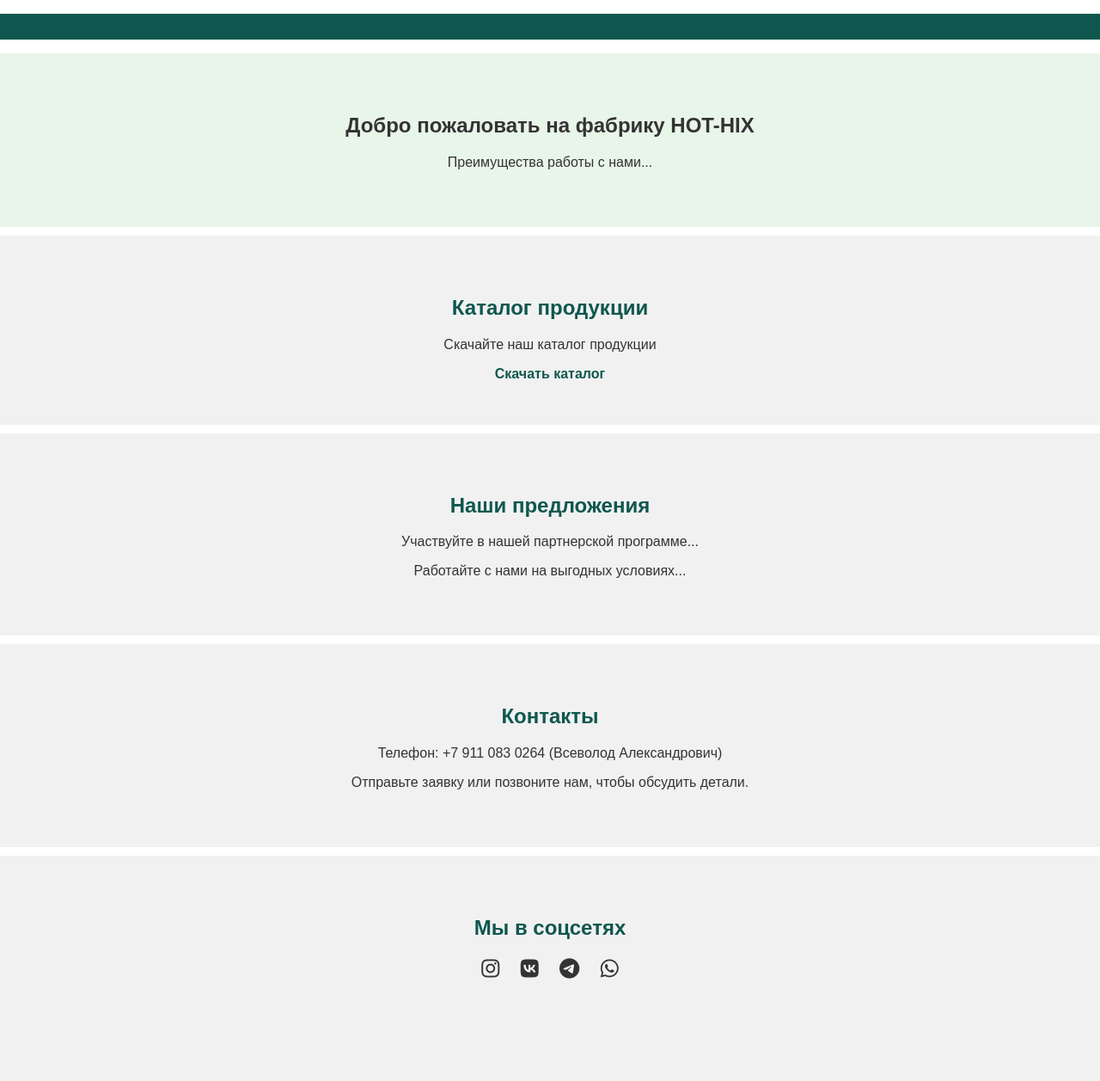
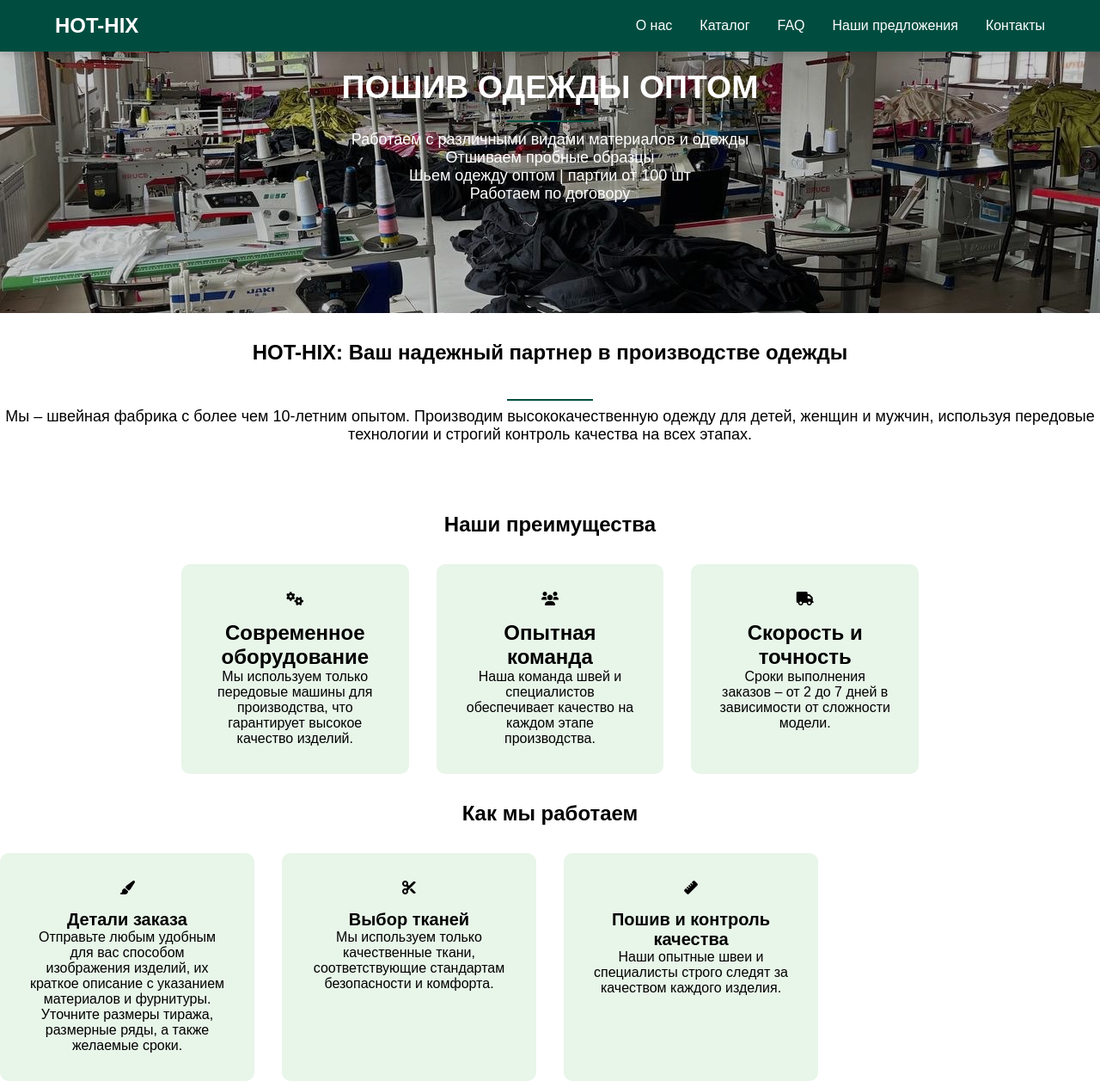
Before and after one commit to kyokoi-xd/flask-Hot-hix, a Flask app: page / in a window 1280 px wide. Shown: the whole page at 86% size. Before the commit the page ends 1138 px from the top, so only its background shows below. Run offline with Flask 3, Linux system fonts and the light colour scheme.

Commit message:
First commit

```diff
--- a/app.py
+++ b/app.py
@@ -1,4 +1,4 @@
-from flask import Flask, render_template, send_from_directory
+from flask import Flask, render_template
 
 app = Flask(__name__)
 
@@ -6,9 +6,5 @@ app = Flask(__name__)
 def home():
     return render_template("home.html")
 
-@app.route("/download_catalog")
-def download_catalog():
-    return send_from_directory("static/files", "1.pdf", as_attachment=True)
-
 if __name__ == "__main__":
-    app.run(debug=True) # Не забыть перед открытием выключить
+    app.run(debug=True)  # Не забыть перед открытием выключить
--- a/static/css/styles.css
+++ b/static/css/styles.css
@@ -1,72 +1,176 @@
-body {
-    font-family: Arial, sans-serif;
+:root {
+    --primary-color: #004d40; /* Темно-зеленый */
+    --primary-color-light: #e8f5e9; /* Светло-зеленый */
+    --text-dark: #ffffff; /* Белый текст */
+    --max-width: 1200px;
+}
+
+* {
     margin: 0;
     padding: 0;
-    color: #333;
+    box-sizing: border-box;
 }
 
-nav ul {
+body {
+    margin: 0;
+    padding: 0;
+    width: 100%;
+    font-family: 'Arial', sans-serif;
+    scroll-behavior: smooth;
+}
+
+
+header {
+    position: fixed;
+    width: 100%;
+    z-index: 1000;
+    background-color: var(--primary-color);
+    box-shadow: 0 4px 6px rgba(0, 0, 0, 0.1);
+}
+
+.nav__header {
+    max-width: var(--max-width);
+    margin: 0 auto;
     display: flex;
+    align-items: center;
+    justify-content: space-between;
+    padding: 1rem 1.5rem;
+}
+
+.nav__logo a {
+    color: var(--text-dark);
+    font-size: 1.5rem;
+    font-weight: bold;
+    text-decoration: none;
+}
+
+.nav__links {
     list-style: none;
-    background-color: #0f574e;
-    padding: 15px;
+    display: flex;
+    gap: 2rem;
+    align-items: center;
     justify-content: center;
 }
 
-nav ul li {
-    margin: 0 15px;
+.nav__links li a {
+    color: var(--text-dark);
+    text-decoration: none;
+    font-size: 1rem;
+    transition: color 0.3s ease;
 }
 
-nav ul li a{
-    color: white;
-    text-decoration: none;
-    font-size: 18px;
-    transition: color 0.3s;
+.nav__links li a:hover {
+    color: var(--primary-color-light);
 }
 
-nav ul li a:hover{
-    color: #ddd;
+.nav__menu__btn {
+    display: none;
+    font-size: 1.5rem;
+    color: var(--text-dark);
+    cursor: pointer;
 }
 
-section{
-    padding: 50px;
+nav {
+    overflow: hidden; /* Прячем любые элементы, выходящие за границы */
+}
+
+#home {
+    font-size: 25px;
+    padding: 5rem;
+    color:#ffffff;
+}
+
+/* Адаптивность */
+@media (max-width: 768px) {
+
+    h1 {
+        text-align: center;
+    }
+    .nav__links {
+        position: absolute;
+        top: 60px;
+        left: 0;
+        width: 100%;
+        flex-direction: column;
+        align-items: center;
+        background-color: var(--primary-color);
+        padding: 1rem 0;
+        transform: translateY(-150%);
+        transition: transform 0.3s ease-in-out;
+        z-index: -1;
+
+    }
+
+    .nav__links.open {
+        transform: translateY(0);
+        z-index: 100;
+    }
+
+    .nav__menu__btn {
+        display: block;
+    }
+}
+
+
+
+/* Content main */
+.section__container {
+    width: 100%;
+    margin: 0 auto;
+    display: flex;
+    flex-direction: column;
+    align-items: center;
+    justify-content: center;
+    box-sizing: border-box;
+}
+
+.section__header {
+    padding-top: 2rem;
+    font-weight: 700;
+    text-align: center;
+    margin-bottom: 2rem;
+}
+
+.section__description {
+    font-size: 1.125rem;
+    color: var(--text-light);
+    text-align: center;
+    margin-bottom: 3rem;
+}
+
+.advantages__grid {
+    display: grid;
+    grid-template-columns: repeat(auto-fill, minmax(250px, 1fr));
+    gap: 2rem;
+}
+
+.advantage__item {
+    background-color: var(--primary-color-light);
+    padding: 2rem;
+    border-radius: 10px;
     text-align: center;
 }
 
-#main {
-    background-color: #e8f5e9;
+.advantage__item h3 {
+    font-size: 1.5rem;
+    margin-top: 1rem;
 }
 
-#catalog, #offers, #contact, #social {
-    background-color: #f1f1f1;
-    margin-top: 10px;
+.process__steps {
+    display: grid;
+    grid-template-columns: repeat(auto-fill, minmax(250px, 1fr));
+    gap: 2rem;
+    text-align: center;
 }
 
-h2 {
-    color: #0f574e;
+.process__steps .step {
+    padding: 2rem;
+    background-color: var(--primary-color-light);
+    border-radius: 10px;
 }
 
-a {
-    color: #0f574e;
-    text-decoration: none;
-    font-weight: bold;
-}
-
-a:hover {
-    text-decoration: underline;
-}
-
-#social p a {
-    font-size: 24px;
-    color: #333;
-    margin: 0 10px;
-}
-
-#social p a:hover {
-    color: #0f574e;
-}
-
-@media (max-width: 768px) {
-    nav ul
+.process__steps .step h3 {
+    margin-top: 1rem;
+    font-size: 1.25rem;
 
 }
--- /dev/null
+++ b/static/js/script.js
@@ -0,0 +1,11 @@
+document.addEventListener('DOMContentLoaded', () => {
+    const menuBtn = document.querySelector('.nav__menu__btn');
+    const navLinks = document.querySelector('.nav__links');
+
+    menuBtn.addEventListener('click', () => {
+        navLinks.classList.toggle('open');
+        menuBtn.innerHTML = navLinks.classList.contains('open')
+            ? '<i class="fas fa-times"></i>'
+            : '<i class="fas fa-bars"></i>';
+    });
+});
--- a/templates/base.html
+++ b/templates/base.html
@@ -1,21 +1,42 @@
 <!DOCTYPE html>
-<html lang="ru">
+<html lang="en">
 <head>
     <meta charset="UTF-8">
+    <meta name="viewport" content="width=device-width, initial-scale=1.0">
     <title>HOT-HIX</title>
+    <link rel="icon" type="image/png" sizes="32x32" href="/static/images/logo32x32.png">
+    <link rel="icon" type="image/png" sizes="16x16" href="/static/images/logo16x16.png">
+    <link rel="icon" type="image/x-icon" href="/static/images/favicon.ico">
+    <link rel="apple-touch-icon" sizes="180x180" href="/static/images/apple-touch-icon.png">
+    <link rel="icon" type="image/png" sizes="192x192" href="/static/images/android-chrome-192x192.png">
+    <link rel="icon" type="image/png" sizes="512x512" href="/static/images/android-chrome-512x512.png">
     <link rel="stylesheet" href="{{ url_for('static', filename='css/styles.css') }}">
-    <link rel="stylesheet" href="https://cdnjs.cloudflare.com/ajax/libs/font-awesome/6.0.0-beta3/css/all.min.css">
+    <script src="{{ url_for('static', filename='js/script.js') }}" defer></script>
+    <link href="https://cdnjs.cloudflare.com/ajax/libs/font-awesome/6.0.0-beta3/css/all.min.css" rel="stylesheet">
 </head>
 <body>
-    <nav>
-        <ul>
-            <li><a href="#main"></a></li>
-            <li><a href="#catalog"></a></li>
-            <li><a href="#offers"></a></li>
-            <li><a href="#contact"></a></li>
-            <li><a href="#social"></a></li>
-        </ul>
-    </nav>
-    {% block content %}{% endblock %}
+    <header>
+        <nav>
+            <div class="nav__header">
+                <div class="nav__logo">
+                    <a href="/">HOT-HIX</a>
+                </div>
+                <ul class="nav__links">
+                    <li><a href="#home">О нас</a></li>
+                    <li><a href="#catalog">Каталог</a></li>
+                    <li><a href="#faq">FAQ</a></li>
+                    <li><a href="#offers">Наши предложения</a></li>
+                    <li><a href="#contacts">Контакты</a></li>
+                </ul>
+                <div class="nav__menu__btn">
+                    <i class="fas fa-bars"></i>
+                </div>
+            </div>
+        </nav>
+    </header>
+    <main>
+        {% block content %}
+        {% endblock %}
+    </main>
 </body>
 </html>
--- a/templates/home.html
+++ b/templates/home.html
@@ -1,36 +1,76 @@
-{% extends "base.html" %}
+{% extends 'base.html' %}
 
 {% block content %}
-    <section id="main">
-        <h1>Добро пожаловать на фабрику HOT-HIX</h1>
-        <p>Преимущества работы с нами...</p>
-    </section>
+<section id="home" class="section__container" style="background-image: url('static/images/bg_home_dark.jpg'); background-size: cover; background-repeat: no-repeat; background-position: center; ">
+    <h1> ПОШИВ ОДЕЖДЫ ОПТОМ </h1>
+    <div class="header-decor">
+        <svg width="100" height="10">
+            <line x1="0" y1="5" x2="100" y2="5" stroke="#004d40" stroke-width="2" />
+        </svg>
+    </div>
+    <p class="section__description">
+        Работаем с различными видами материалов и одежды <br>
+        Отшиваем пробные образцы <br>
+        Шьем одежду оптом | партии от 100 шт <br>
+        Работаем по договору
+    </p>
 
-    <section id="catalog">
-        <h2>Каталог продукции</h2>
-        <p>Скачайте наш каталог продукции</p>
-        <a href="{{ url_for('download_catalog') }}" download="1.pdf">Скачать каталог</a>
-    </section>
+</section>
 
-    <section id="offers">
-        <h2>Наши предложения</h2>
-        <p>Участвуйте в нашей партнерской программе...</p>
-        <p>Работайте с нами на выгодных условиях...</p>
-    </section>
+<section id= "main" class="section__container">
+    <h2 class="section__header">HOT-HIX: Ваш надежный партнер в производстве одежды</h1>
+        <div class="header-decor">
+            <svg width="100" height="10">
+                <line x1="0" y1="5" x2="100" y2="5" stroke="#004d40" stroke-width="2" />
+            </svg>
+        </div>
+    <p class="section__description">
+        Мы – швейная фабрика с более чем 10-летним опытом. Производим высококачественную одежду для детей, женщин и мужчин,
+        используя передовые технологии и строгий контроль качества на всех этапах.
+    </p>
+</section>
 
-    <section id="contact">
-        <h2>Контакты</h2>
-        <p>Телефон: +7 911 083 0264 (Всеволод Александрович)</p>
-        <p>Отправьте заявку или позвоните нам, чтобы обсудить детали.</p>
-    </section>
+<section class="section__container">
+    <h2 class="section__header">Наши преимущества</h2>
+    <div class="advantages__grid">
+        <div class="advantage__item">
+            <i class="fas fa-cogs"></i>
+            <h3>Современное оборудование</h3>
+            <p>Мы используем только передовые машины для производства, что гарантирует высокое качество изделий.</p>
+        </div>
+        <div class="advantage__item">
+            <i class="fas fa-users"></i>
+            <h3>Опытная команда</h3>
+            <p>Наша команда швей и специалистов обеспечивает качество на каждом этапе производства.</p>
+        </div>
+        <div class="advantage__item">
+            <i class="fas fa-truck"></i>
+            <h3>Скорость и точность</h3>
+            <p>Сроки выполнения заказов – от 2 до 7 дней в зависимости от сложности модели.</p>
+        </div>
+    </div>
+</section>
 
-    <section id="social">
-        <h2>Мы в соцсетях</h2>
-        <p>
-            <a href="https://www.instagram.com/hot_hix_?igsh=MW54a3VlbG54N2ozaw==&utm_source=qr" target="_blank"><i class="fab fa-instagram"></i></a>
-            <a href="https://vk.com/club223950412" target="_blank"><i class="fab fa-vk"></i></a>
-            <a href="https://t.me/HotHix" target="_blank"><i class="fab fa-telegram-plane"></i></a>
-            <a href="https://wa.me/79110830264" target="_blank"><i class="fab fa-whatsapp"></i></a>
-        </p>
-    </section>
-    {% endblock %}
+<section class="section__container">
+    <h2 class="section__header">Как мы работаем</h2>
+    <div class="process__steps">
+        <div class="step">
+            <i class="fas fa-paint-brush"></i>
+            <h3>Детали заказа</h3>
+            <p>Отправьте любым удобным для вас способом изображения изделий, их краткое описание с указанием материалов и фурнитуры. Уточните размеры тиража, размерные ряды, а также желаемые сроки.</p>
+        </div>
+        <div class="step">
+            <i class="fas fa-scissors"></i>
+            <h3>Выбор тканей</h3>
+            <p>Мы используем только качественные ткани, соответствующие стандартам безопасности и комфорта.</p>
+        </div>
+        <div class="step">
+            <i class="fas fa-ruler"></i>
+            <h3>Пошив и контроль качества</h3>
+            <p>Наши опытные швеи и специалисты строго следят за качеством каждого изделия.</p>
+        </div>
+    </div>
+</section>
+
+
+{% endblock %}
```
Also changed, not shown: static/images/android-chrome-192x192.png (added), static/images/android-chrome-512x512.png (added), static/images/apple-touch-icon.png (added), static/images/bg_home_dark.jpg (added), static/images/favicon.ico (added), static/images/logo16x16.png (added), static/images/logo32x32.png (added).
